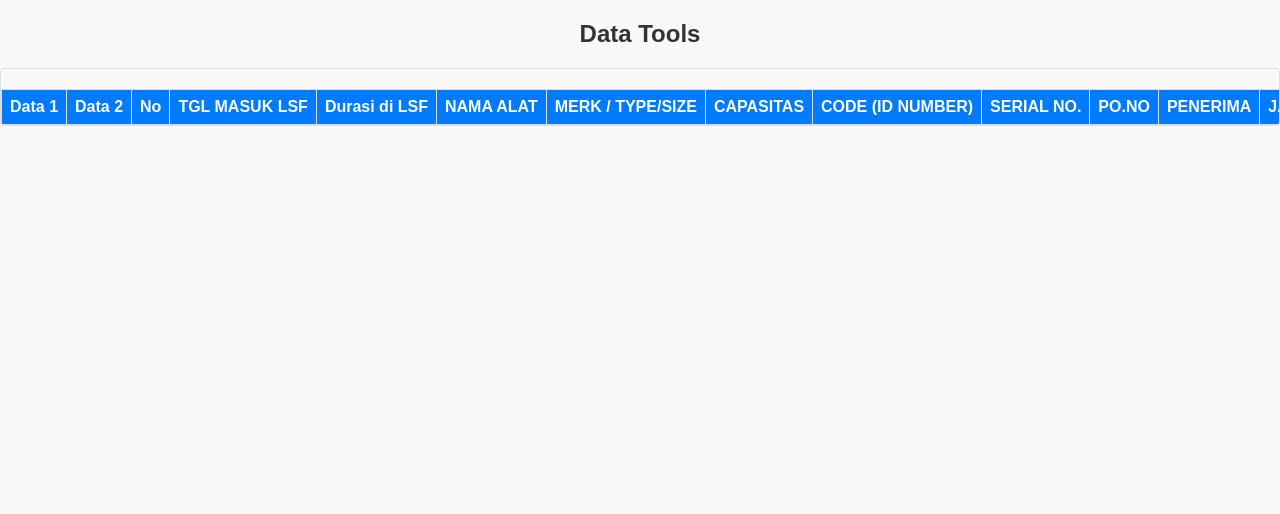
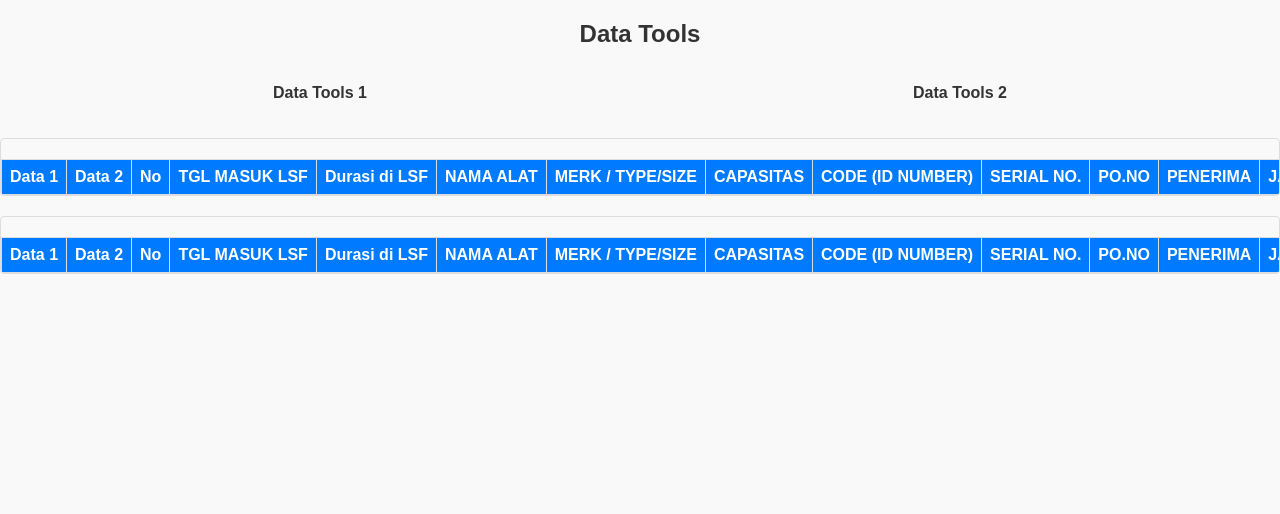
Before and after one commit to Amiyeee/gudang_lsf, a PHP site: page /data_tools.php in a window 1280 px wide. Shown: the part 117-631 px from the top of the page. Run offline with PHP 8.4, Linux system fonts and the light colour scheme; lists and menus that the app fills with data are empty.

Commit message:
Update data_tools.php

```diff
--- a/gudang_lsf-main/manajemen_gudang/data_tools.php
+++ b/gudang_lsf-main/manajemen_gudang/data_tools.php
@@ -6,6 +6,32 @@
     <meta name="viewport" content="width=device-width, initial-scale=1.0">
     <title>Data Tools</title>
     <link rel="stylesheet" href="css/styles.css">
+    <style>
+        .title-main {
+            text-align: center;
+            width: 100%;
+        }
+
+        .title-container {
+            display: flex;
+            justify-content: space-between;
+            /* Bagi dua ruang antara judul */
+            align-items: center;
+            /* Pastikan sejajar tengah secara vertikal */
+            width: 100%;
+            margin-bottom: 10px;
+            /* Jarak dari tabel */
+        }
+
+        .title-left,
+        .title-right {
+            flex: 1;
+            text-align: center;
+            /* Pastikan judul ada di tengah */
+            font-size: 16px;
+            font-weight: bold;
+        }
+    </style>
 </head>
 
 <body>
@@ -22,11 +48,56 @@
             </ul>
         </nav>
     </header>
+
     <main>
         <section id="content">
-            <h2>Data Tools</h2>
+            <h2 class="title-main">Data Tools</h2>
+
+            <div class="title-container">
+                <h3 class="title-left">Data Tools 1</h3>
+                <h3 class="title-right">Data Tools 2</h3>
+            </div>
+
+
+            <div class="container">
+                <!-- Tabel Pertama -->
                 <div class="table-container">
-                <table border="1">
+                    <table>
+                        <thead>
+                            <tr>
+                                <th>Data 1</th>
+                                <th>Data 2</th>
+                                <th>No</th>
+                                <th>TGL MASUK LSF</th>
+                                <th>Durasi di LSF</th>
+                                <th>NAMA ALAT</th>
+                                <th>MERK / TYPE/SIZE</th>
+                                <th>CAPASITAS</th>
+                                <th>CODE (ID NUMBER)</th>
+                                <th>SERIAL NO.</th>
+                                <th>PO.NO</th>
+                                <th>PENERIMA</th>
+                                <th>JABATAN</th>
+                                <th>LOKASI/GROUP</th>
+                                <th>TGL PINJAM</th>
+                                <th>TGL SERVICE</th>
+                                <th>KONDISI</th>
+                                <th>QTY</th>
+                                <th>SATUAN</th>
+                                <th>STATUS</th>
+                                <th>KETERANGAN</th>
+                                <th>CATEGORIES</th>
+                                <th>KELENGKAPAN</th>
+                                <th>STATUS</th>
+
+                            </tr>
+                        </thead>
+                    </table>
+                </div>
+
+                <!-- Tabel Kedua -->
+                <div class="table-container">
+                    <table>
                         <thead>
                             <tr>
                                 <th>Data 1</th>
@@ -61,8 +132,10 @@
                         </tbody>
                     </table>
                 </div>
+            </div>
         </section>
     </main>
+
     <footer>
         <p>&copy; 2025 Manajemen Gudang</p>
     </footer>
```
Lines whose indentation alone changed are shown as unchanged.
